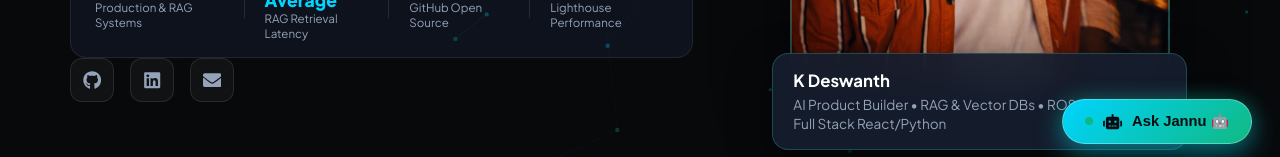
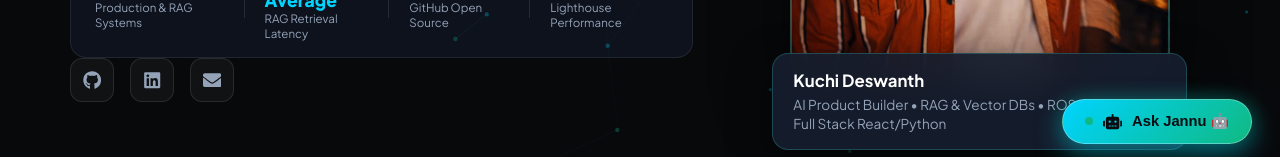
Before and after one commit to deswanth12/portfolio, a React (Vite) app: page / in a window 1280 px wide. Shown: the part 628-785 px from the top of the page. Built offline with nearby package versions, Linux system fonts and the light colour scheme.

Commit message:
feat: Add full surname Kuchi Deswanth & Kuchi Desvanth across title, schema, profile, and search meta tags

```diff
--- a/index.html
+++ b/index.html
@@ -7,13 +7,13 @@
     <meta name="viewport" content="width=device-width, initial-scale=1.0" />
 
     <!-- Primary SEO Meta Tags -->
-    <title>K Deswanth | AI Product Builder & Full Stack Systems Engineer</title>
+    <title>Kuchi Deswanth (Kuchi Desvanth) | AI Product Builder & Full Stack Systems Engineer</title>
     <meta
       name="description"
-      content="Portfolio of K Deswanth — AI Product Builder & Systems Engineer specializing in RAG AI, FAISS vector search, ROS 2 robotics, React 19, Python FastAPI, and autonomous edge systems."
+      content="Official portfolio of Kuchi Deswanth (Kuchi Desvanth) — AI Product Builder & Systems Engineer specializing in RAG AI, FAISS vector search, ROS 2 robotics, React 19, Python FastAPI, and autonomous edge systems."
     />
-    <meta name="keywords" content="K Deswanth, K Desvanth, Deswanth, Desvanth, JanAI, EvalMesh, Zeus Robot, AI Engineer, RAG Developer, Full Stack Developer, React 19, Python FastAPI, ROS 2 Robotics, FAISS Vector Search, AI Portfolio, Tirupati" />
-    <meta name="author" content="K Deswanth" />
+    <meta name="keywords" content="Kuchi Deswanth, Kuchi Desvanth, K Deswanth, K Desvanth, Deswanth Kuchi, Desvanth Kuchi, Deswanth, Desvanth, JanAI, EvalMesh, Zeus Robot, AI Engineer, RAG Developer, Full Stack Developer, React 19, Python FastAPI, ROS 2 Robotics, FAISS Vector Search, AI Portfolio, Tirupati" />
+    <meta name="author" content="Kuchi Deswanth" />
     <meta name="robots" content="index, follow, max-image-preview:large, max-snippet:-1, max-video-preview:-1" />
     <link rel="canonical" href="https://portfolio-plum-sigma-etfrkmq5t9.vercel.app/" />
     <meta name="theme-color" content="#08090b" />
@@ -21,22 +21,22 @@
 
     <!-- Open Graph / Facebook / LinkedIn / WhatsApp -->
     <meta property="og:type" content="profile" />
-    <meta property="og:site_name" content="K Deswanth Portfolio" />
-    <meta property="og:title" content="K Deswanth (K Desvanth) | AI Product Builder & Full Stack Systems Engineer" />
-    <meta property="og:description" content="Explore live RAG AI simulators, ROS 2 LiDAR telemetry, interactive code snippets, and production case studies built by K Deswanth." />
-    <meta property="og:url" content="https://portfolio-deswanth12s-projects.vercel.app/" />
-    <meta property="og:image" content="https://portfolio-deswanth12s-projects.vercel.app/logo.png" />
+    <meta property="og:site_name" content="Kuchi Deswanth Portfolio" />
+    <meta property="og:title" content="Kuchi Deswanth (Kuchi Desvanth) | AI Product Builder & Systems Engineer" />
+    <meta property="og:description" content="Explore live RAG AI simulators, ROS 2 LiDAR telemetry, interactive code snippets, and production case studies built by Kuchi Deswanth." />
+    <meta property="og:url" content="https://portfolio-plum-sigma-etfrkmq5t9.vercel.app/" />
+    <meta property="og:image" content="https://portfolio-plum-sigma-etfrkmq5t9.vercel.app/logo.png" />
     <meta property="og:image:width" content="512" />
     <meta property="og:image:height" content="512" />
-    <meta property="og:image:alt" content="K Deswanth Portfolio Logo" />
+    <meta property="og:image:alt" content="Kuchi Deswanth Portfolio Logo" />
     <meta property="og:locale" content="en_US" />
 
     <!-- Twitter / X Meta Tags -->
     <meta name="twitter:card" content="summary_large_image" />
-    <meta name="twitter:title" content="K Deswanth (K Desvanth) | AI Product Builder & Full Stack Systems Engineer" />
-    <meta name="twitter:description" content="Explore live RAG AI simulators, ROS 2 LiDAR telemetry, interactive code snippets, and production case studies built by K Deswanth." />
-    <meta name="twitter:image" content="https://portfolio-deswanth12s-projects.vercel.app/logo.png" />
-    <meta name="twitter:image:alt" content="K Deswanth Portfolio Logo" />
+    <meta name="twitter:title" content="Kuchi Deswanth (Kuchi Desvanth) | AI Product Builder & Systems Engineer" />
+    <meta name="twitter:description" content="Explore live RAG AI simulators, ROS 2 LiDAR telemetry, interactive code snippets, and production case studies built by Kuchi Deswanth." />
+    <meta name="twitter:image" content="https://portfolio-plum-sigma-etfrkmq5t9.vercel.app/logo.png" />
+    <meta name="twitter:image:alt" content="Kuchi Deswanth Portfolio Logo" />
 
     <!-- Google Fonts Preconnect for Speed -->
     <link rel="preconnect" href="https://fonts.googleapis.com" />
@@ -50,21 +50,28 @@
       "@graph": [
         {
           "@type": "Person",
-          "@id": "https://portfolio-deswanth12s-projects.vercel.app/#person",
-          "name": "K Deswanth",
+          "@id": "https://portfolio-plum-sigma-etfrkmq5t9.vercel.app/#person",
+          "name": "Kuchi Deswanth",
+          "givenName": "Deswanth",
+          "familyName": "Kuchi",
           "alternateName": [
+            "Kuchi Desvanth",
+            "K Deswanth",
+            "K Desvanth",
+            "Deswanth Kuchi",
+            "Desvanth Kuchi",
             "Deswanth",
-            "K Desvanth",
             "Desvanth",
             "K. Deswanth",
             "K. Desvanth"
           ],
           "jobTitle": "AI Product Builder & Full Stack Systems Engineer",
           "description": "AI systems engineer and full-stack product builder specializing in RAG systems, FAISS vector retrieval, ROS 2 robotics, React 19, and Python FastAPI.",
-          "url": "https://portfolio-deswanth12s-projects.vercel.app/",
-          "image": "https://portfolio-deswanth12s-projects.vercel.app/profile.jpeg",
+          "url": "https://portfolio-plum-sigma-etfrkmq5t9.vercel.app/",
+          "image": "https://portfolio-plum-sigma-etfrkmq5t9.vercel.app/profile.jpeg",
           "sameAs": [
-            "https://github.com/deswanth12"
+            "https://github.com/deswanth12",
+            "https://in.linkedin.com"
           ],
           "knowsAbout": [
             "Retrieval-Augmented Generation (RAG)",
@@ -81,21 +88,22 @@
         },
         {
           "@type": "WebSite",
-          "@id": "https://portfolio-deswanth12s-projects.vercel.app/#website",
-          "url": "https://portfolio-deswanth12s-projects.vercel.app/",
-          "name": "K Deswanth Portfolio",
-          "description": "Official engineering portfolio of K Deswanth showcasing AI products, RAG systems, ROS 2 robotics, and full stack applications.",
+          "@id": "https://portfolio-plum-sigma-etfrkmq5t9.vercel.app/#website",
+          "url": "https://portfolio-plum-sigma-etfrkmq5t9.vercel.app/",
+          "name": "Kuchi Deswanth Portfolio",
+          "alternateName": "Kuchi Desvanth Portfolio",
+          "description": "Official engineering portfolio of Kuchi Deswanth (Kuchi Desvanth) showcasing AI products, RAG systems, ROS 2 robotics, and full stack applications.",
           "publisher": {
-            "@id": "https://portfolio-deswanth12s-projects.vercel.app/#person"
+            "@id": "https://portfolio-plum-sigma-etfrkmq5t9.vercel.app/#person"
           }
         },
         {
           "@type": "ProfilePage",
-          "@id": "https://portfolio-deswanth12s-projects.vercel.app/#profilepage",
-          "url": "https://portfolio-deswanth12s-projects.vercel.app/",
-          "name": "K Deswanth — AI Product Builder Portfolio",
+          "@id": "https://portfolio-plum-sigma-etfrkmq5t9.vercel.app/#profilepage",
+          "url": "https://portfolio-plum-sigma-etfrkmq5t9.vercel.app/",
+          "name": "Kuchi Deswanth (Kuchi Desvanth) — Portfolio",
           "mainEntity": {
-            "@id": "https://portfolio-deswanth12s-projects.vercel.app/#person"
+            "@id": "https://portfolio-plum-sigma-etfrkmq5t9.vercel.app/#person"
           }
         }
       ]
--- a/src/App.jsx
+++ b/src/App.jsx
@@ -361,7 +361,7 @@ export default function App() {
               <div className="img-border-glow"></div>
             </div>
             <div className="profile-card">
-              <strong>K Deswanth</strong>
+              <strong>Kuchi Deswanth</strong>
               <span>
                 AI Product Builder • RAG & Vector DBs • ROS 2 Robotics • Full Stack React/Python
               </span>
@@ -596,7 +596,7 @@ export default function App() {
 
       <footer className="footer">
         <div className="container footer-inner">
-          <span>Copyright 2026 K Deswanth. All rights reserved.</span>
+          <span>Copyright 2026 Kuchi Deswanth. All rights reserved.</span>
           <span className="footer-built">Built with React 19, TypeScript & RAG AI</span>
         </div>
       </footer>
--- a/src/components/TerminalModal.jsx
+++ b/src/components/TerminalModal.jsx
@@ -53,7 +53,7 @@ export default function TerminalModal({ isOpen, onClose, onOpenCaseStudy }) {
   deswanth contact    - Get email, phone, & GitHub links
   clear               - Clear terminal output screen`;
     } else if (cmd === "deswanth bio") {
-      outputText = `K Deswanth — AI Product Builder & Full Stack Engineer
+      outputText = `Kuchi Deswanth (K Deswanth / Kuchi Desvanth) — AI Product Builder & Full Stack Engineer
 Location: India
 Focus: Building AI products, autonomous systems, and production-ready full-stack applications.
 Key Tech: Python, React 19, FastAPI, RAG / Vector DBs, ROS 2 Humble, SQLite.`;
```
